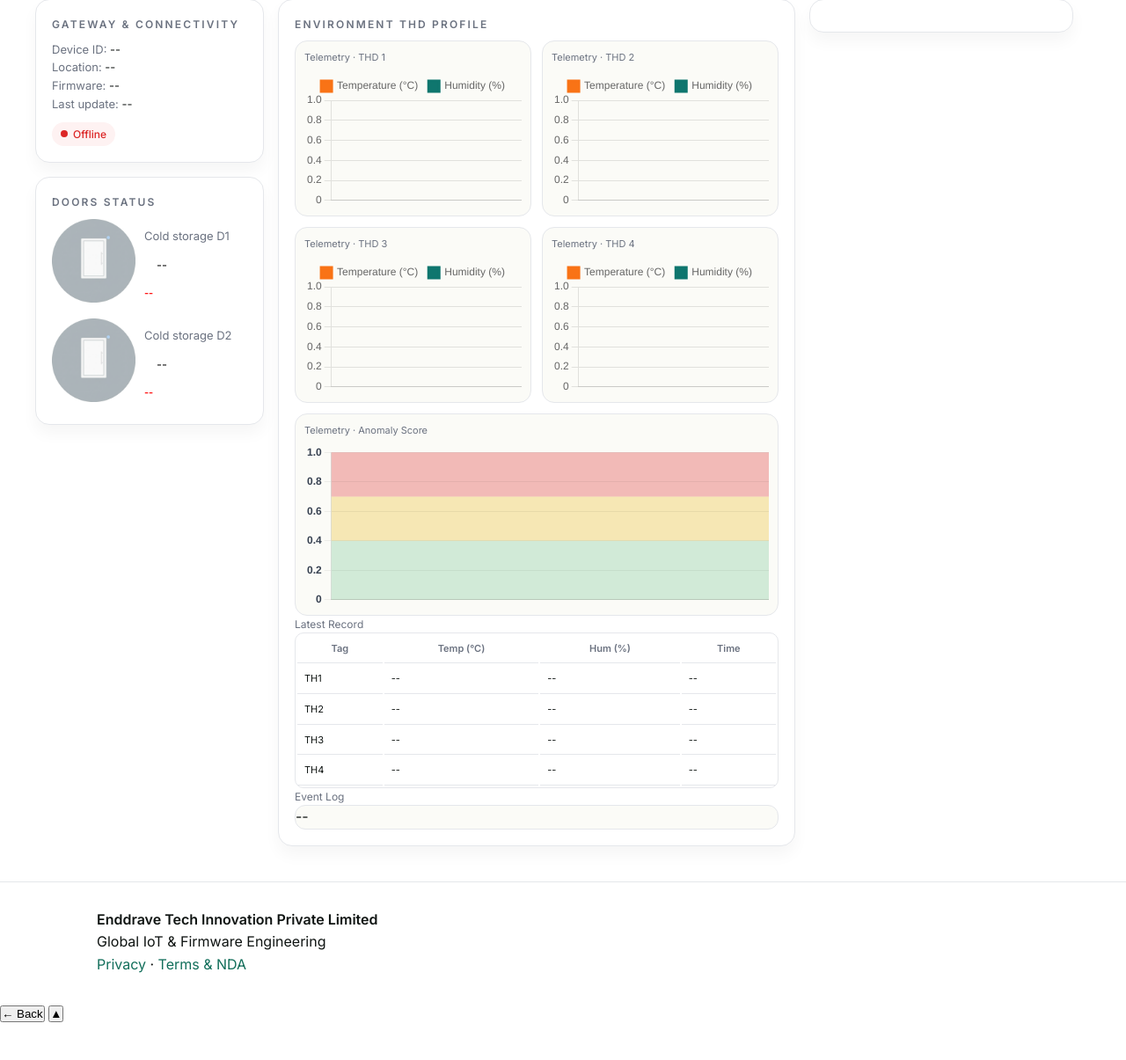
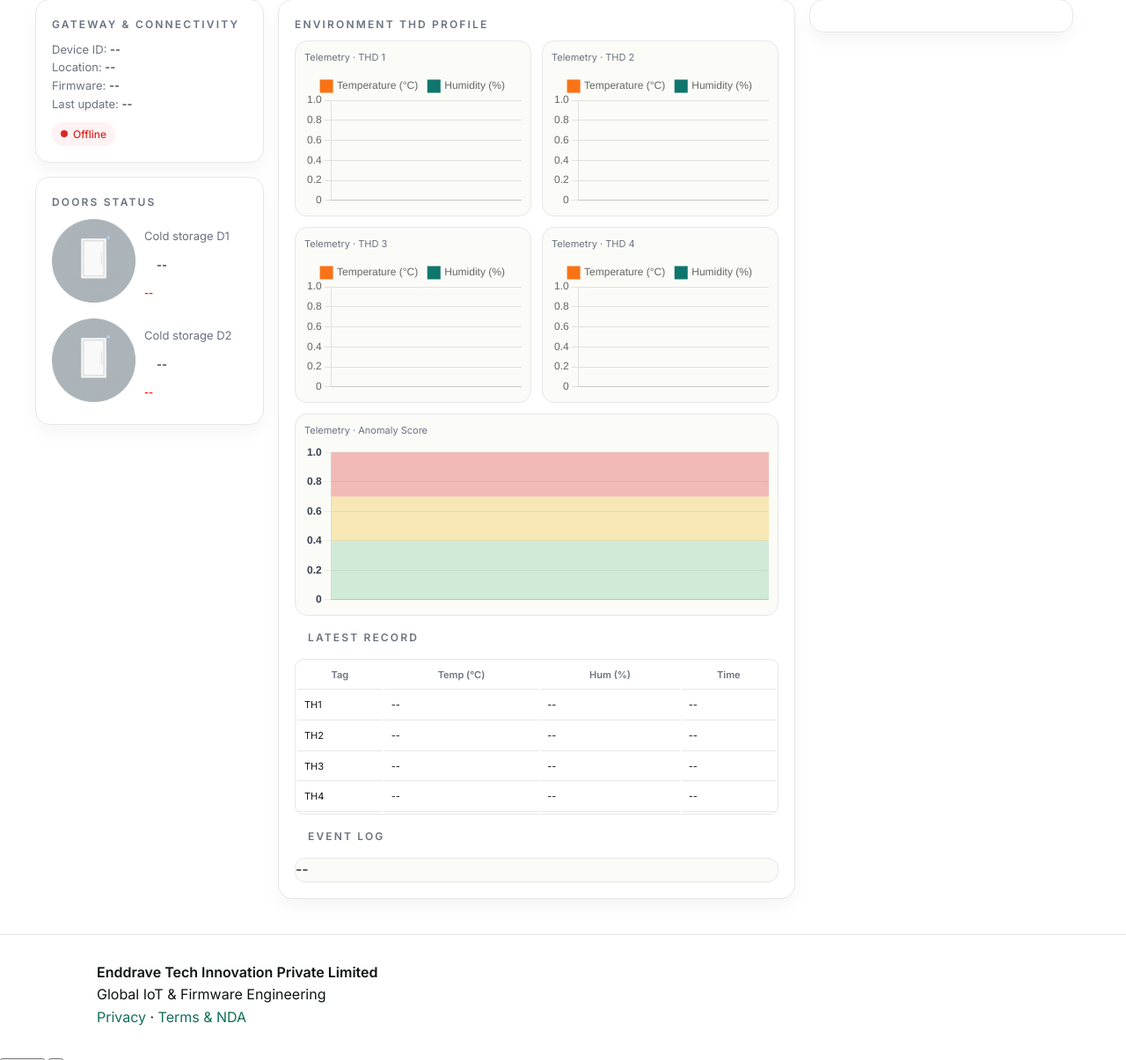
Before and after one commit to Enddrave/Enddrave, a PHP site: page /dashboard-cold-storage.html in a window 1280 px wide. Shown: the part 166-1371 px from the top of the page at 88% size. Before the commit the page ends 1328 px from the top, so only its background shows below. Run offline with PHP 8.4, Linux system fonts and the light colour scheme; some libraries are stand-ins or nearby versions.

Commit message:
Update style-cold-storage.css

```diff
--- a/assets/css/style-cold-storage.css
+++ b/assets/css/style-cold-storage.css
@@ -104,6 +104,12 @@ body {
 }
 
 .card-sub {
+  letter-spacing: 0.18em;
+  font-weight: 900;
+  letterSpacing: '0.18em';
+  padding: 5px;
+  margin: 10px;
+  text-transform: uppercase;
   font-size: 12px;
   color: var(--muted);
 }
```
